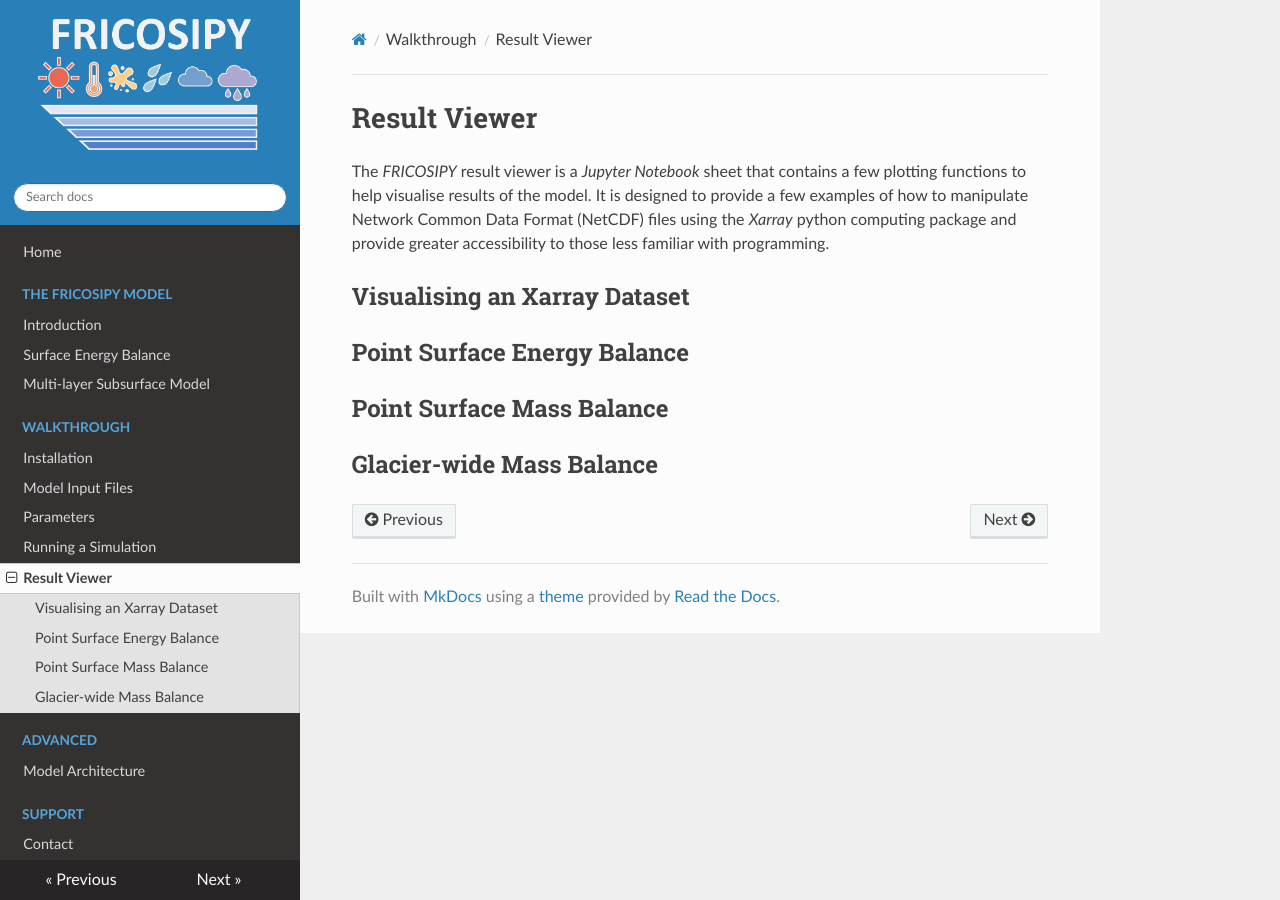
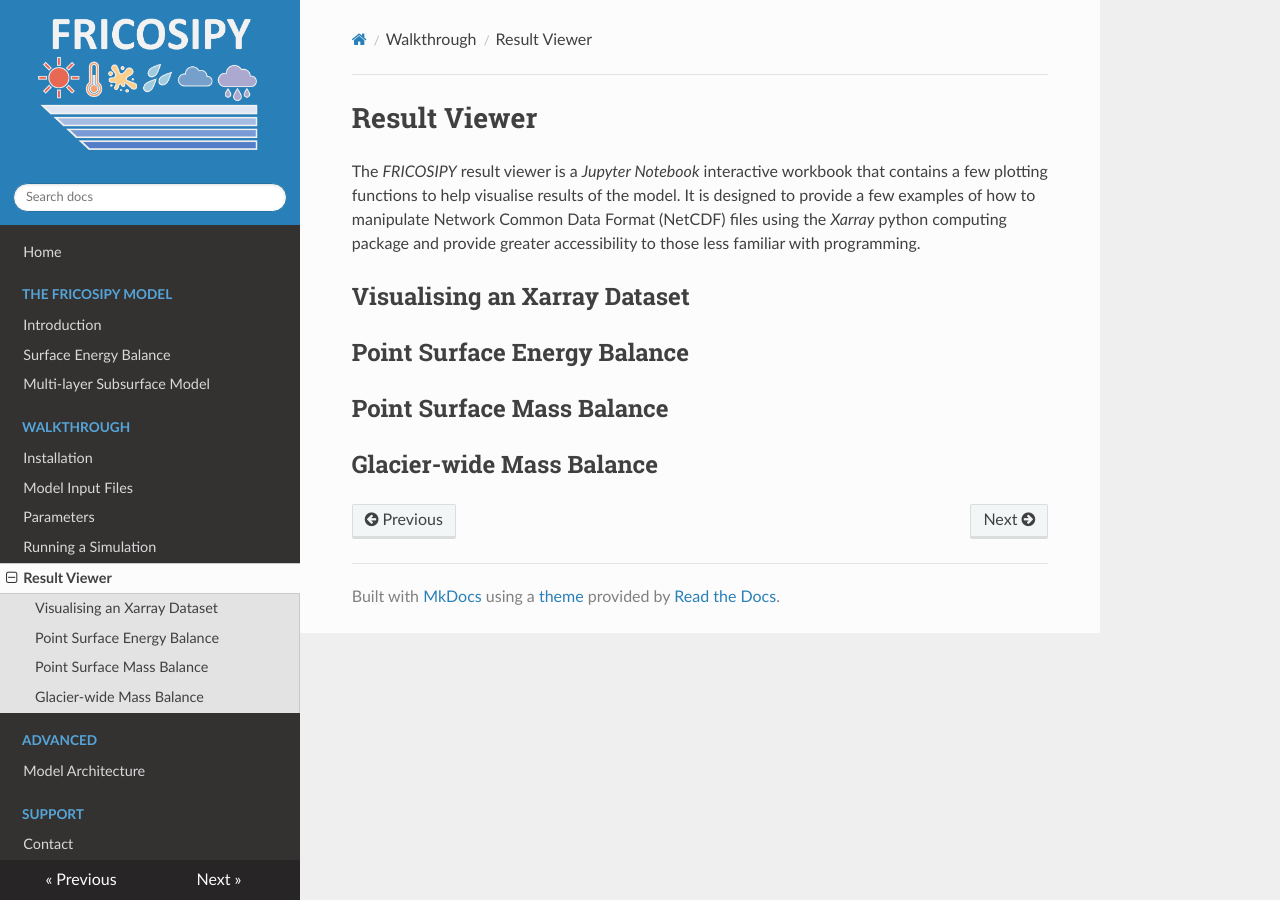
Before and after one commit to MarcusGastaldello/FRICOSIPY, an MkDocs documentation site: the page built from docs/result_viewer.md, in a window 1280 px wide. Built offline with MkDocs 1.6.1, drawn with Linux system fonts in a browser that asks for light colours.

Commit message:
Update result_viewer.md

```diff
--- a/docs/result_viewer.md
+++ b/docs/result_viewer.md
@@ -5,7 +5,7 @@
 
 # Result Viewer
 
-The *FRICOSIPY* result viewer is a *Jupyter Notebook* sheet that contains a few plotting functions to help visualise results of the model. It is designed to provide a few examples of how to manipulate Network Common Data Format (NetCDF) files using the *Xarray* python computing package and provide greater accessibility to those less familiar with programming.
+The *FRICOSIPY* result viewer is a *Jupyter Notebook* interactive workbook that contains a few plotting functions to help visualise results of the model. It is designed to provide a few examples of how to manipulate Network Common Data Format (NetCDF) files using the *Xarray* python computing package and provide greater accessibility to those less familiar with programming.
 
 ## Visualising an Xarray Dataset
 
```
